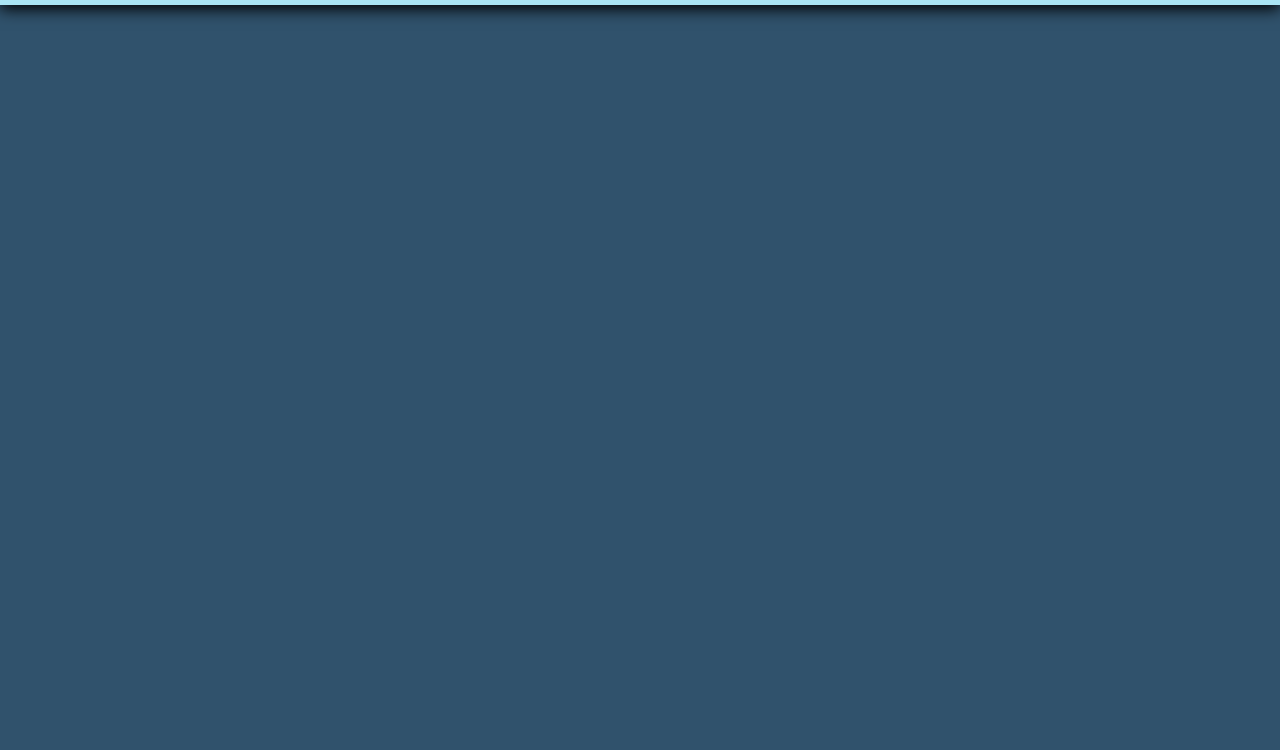
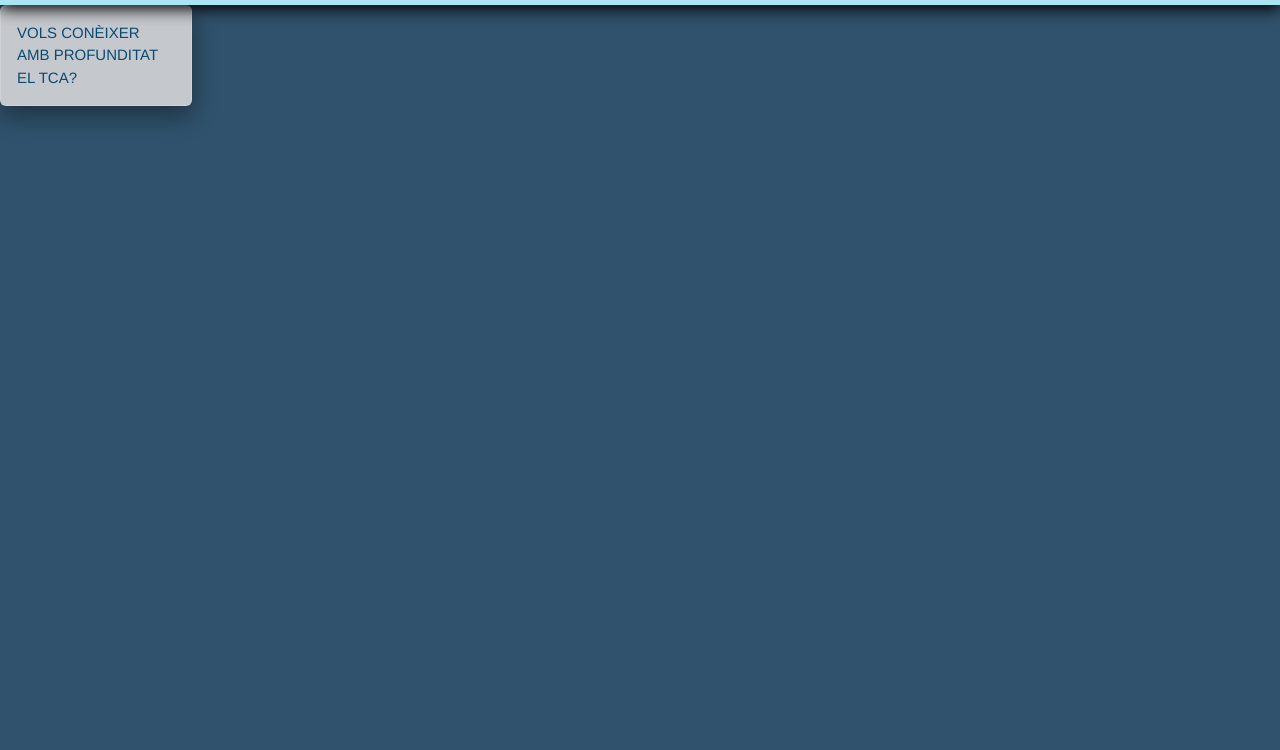
Before and after one commit to Marortells/Mar_Final, a plain HTML site: page index.html in a window 1280 px wide. Shown: the part 50-800 px from the top of the page. Drawn offline with nearby package versions, Linux system fonts and the light colour scheme.

Commit message:
Update index.html

```diff
--- a/index.html
+++ b/index.html
@@ -4,10 +4,10 @@
 <head>
     <meta charset="UTF-8">
     <meta name="viewport" content="width=device-width, initial-scale=1.0">
+    <!-- Bootstrap -->
     <link href="https://cdn.jsdelivr.net/npm/bootstrap@5.3.8/dist/css/bootstrap.min.css" rel="stylesheet"
-        integrity="sha384-sRIl4kxILFvY47J16cr9ZwB07vP4J8+LH7qKQnuqkuIAvNWLzeN8tE5YBujZqJLB"
-        crossorigin="anonymous">
-
+        integrity="sha384-sRIl4kxILFvY47J16cr9ZwB07vP4J8+LH7qKQnuqkuIAvNWLzeN8tE5YBujZqJLB" crossorigin="anonymous">
+    <!-- Estils propis -->
     <link rel="stylesheet" href="estilos.css">
     <title>Mar Ortells</title>
 </head>
@@ -27,7 +27,13 @@
     </header>
 
     <section class="hero"></section>
-    <section id="Problema" class="seccion"></section>
+    <section id="Problema" class="seccion">
+        <div class="card">
+            <div class="card-body">
+              VOLS CONÈIXER AMB PROFUNDITAT EL TCA?
+            </div>
+        </div>
+    </section>
     <section id="funciona" class="seccion"></section>
     <section id="Funciones" class="seccion"></section>
     <section id="ranking" class="seccion"></section>
```
Lines whose indentation alone changed are shown as unchanged.
